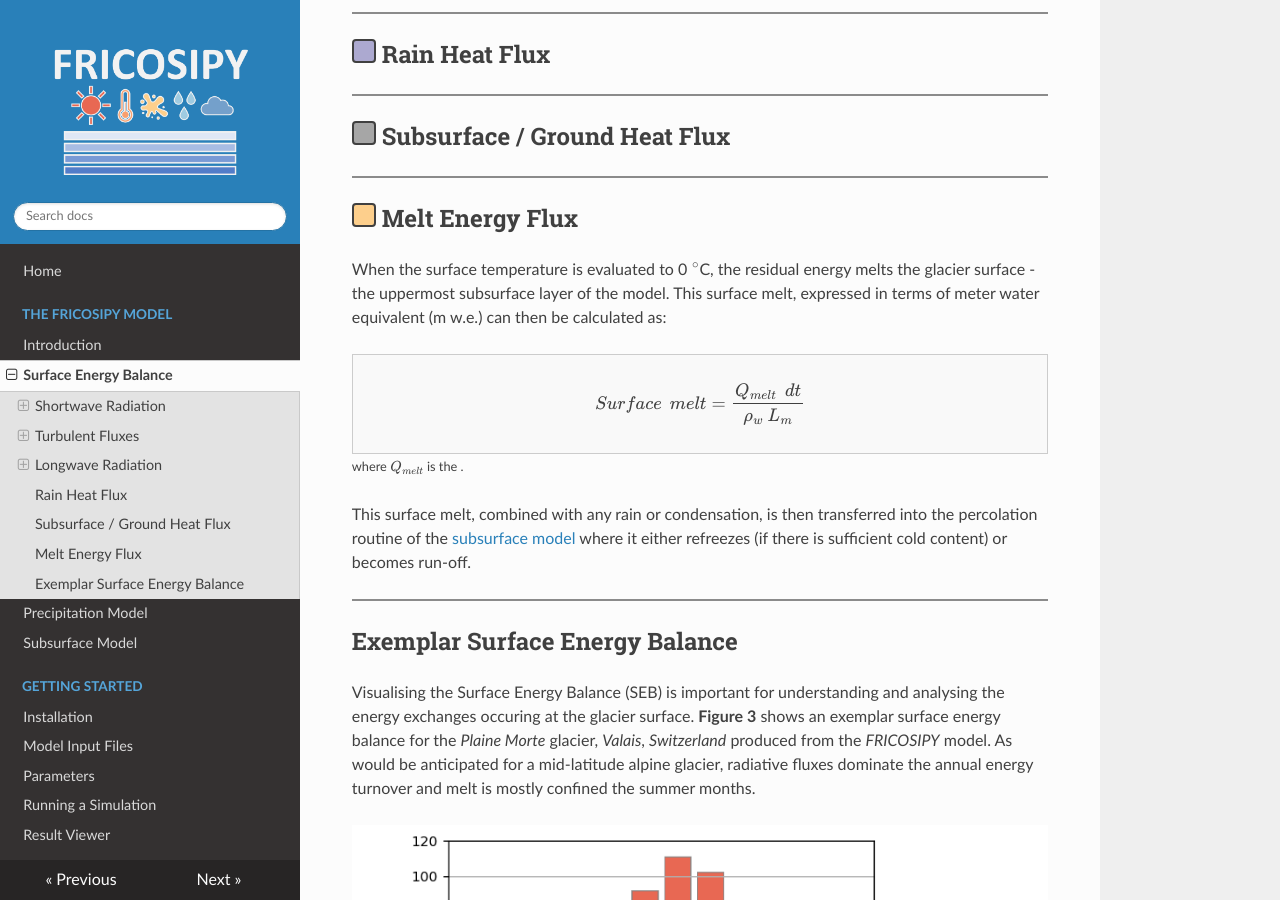
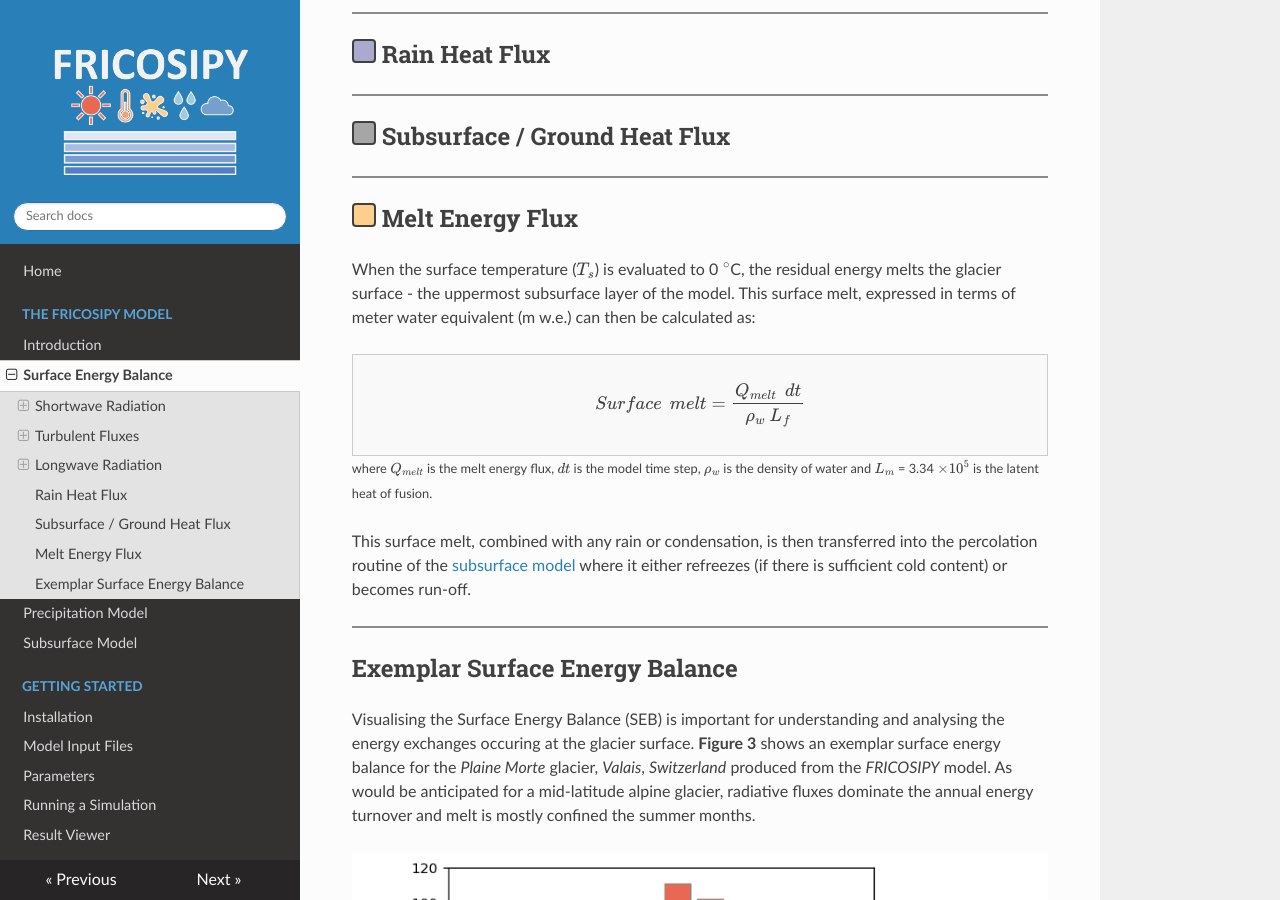
Before and after one commit to MarcusGastaldello/FRICOSIPY, an MkDocs documentation site: the page built from docs/surface_energy_balance.md, in a window 1280 px wide and 900 px high, scrolled down 2540 px. Built offline with MkDocs 1.6.1, drawn with Linux system fonts in a browser that asks for light colours; nearby versions of some CDN libraries.

Commit message:
Update surface_energy_balance.md

```diff
--- a/docs/surface_energy_balance.md
+++ b/docs/surface_energy_balance.md
@@ -92,14 +92,14 @@ If the user is unable to provide incoming longwave radiation ($LW_{in}$) in the
 
 ## <span style="display: inline-block; width: 1em; height: 1em;background-color: #FDCF8C; border: 2px solid #404040; border-radius: 4px; "></span> Melt Energy Flux
 
-When the surface temperature is evaluated to 0 $^\circ$C, the residual energy melts the glacier surface - the uppermost subsurface layer of the model. This surface melt, expressed in terms of meter water equivalent (m w.e.) can then be calculated as:
+When the surface temperature ($T_s$) is evaluated to 0 $^\circ$C, the residual energy melts the glacier surface - the uppermost subsurface layer of the model. This surface melt, expressed in terms of meter water equivalent (m w.e.) can then be calculated as:
 
 <div style="border:1px solid #ccc; padding:10px; background:#f9f9f9;">
 $$
-Surface\:\:melt = \frac{Q_{melt} \:\: dt}{\rho_{w} \: L_{m}}
+Surface\:\:melt = \frac{Q_{melt} \:\: dt}{\rho_{w} \: L_{f}}
 $$
 </div>
-<small>where $Q_{melt}$  is the .</small>
+<small>where $Q_{melt}$  is the melt energy flux, $dt$ is the model time step, $\rho_{w}$ is the density of water and $L_{m}$ = 3.34 $\times 10^{5}$ is the latent heat of fusion.</small>
 
 This surface melt, combined with any rain or condensation, is then transferred into the percolation routine of the [subsurface model](subsurface_model.md) where it either refreezes (if there is sufficient cold content) or becomes run-off.
 
```
